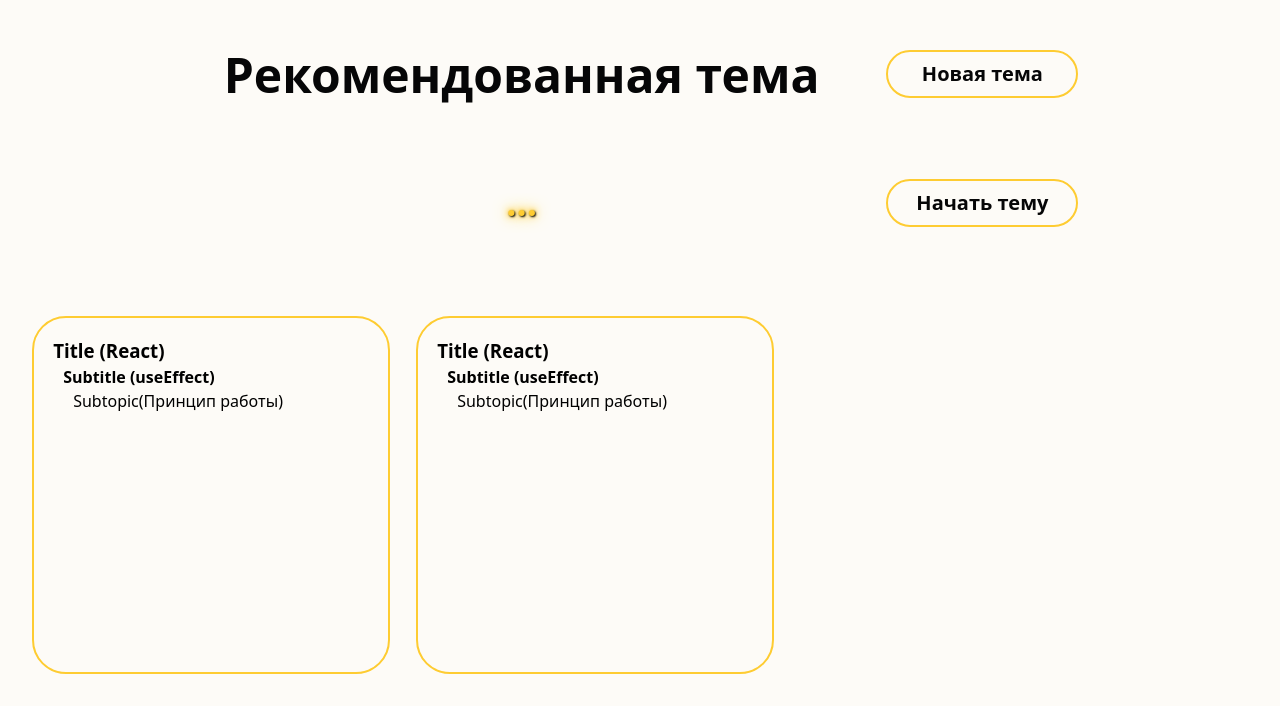
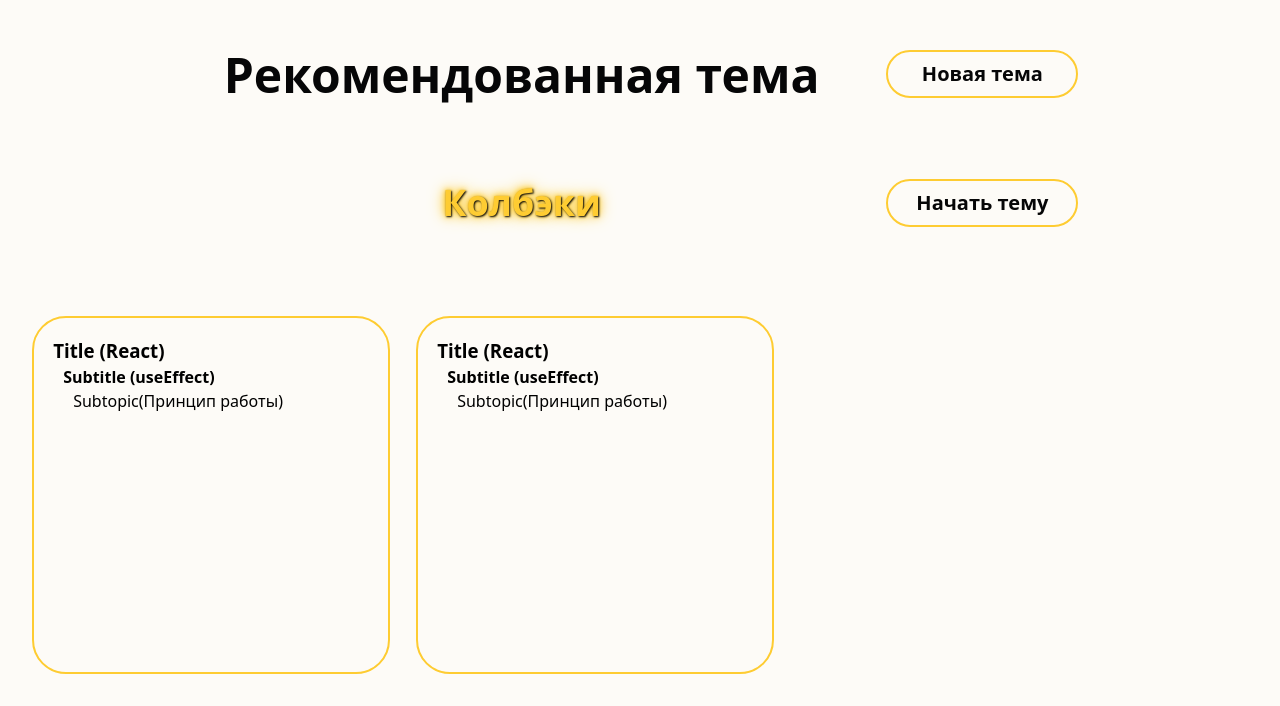
Before and after one commit to nikita-shpikin/replay-coach, a website built with Vite: page index.html in a window 1280 px wide. Shown: the part 94-800 px from the top of the page. Built offline with nearby package versions, Linux system fonts and the light colour scheme.

Commit message:
feat(stage-3):  recommended topic (add eslintrc, eslintignore, random selection of topics relative to their completions)

```diff
--- a/index.html
+++ b/index.html
@@ -52,7 +52,7 @@
 					</div>
 
 					<div class="setting__content-block">
-						<h2 class="setting__subtitle">...</h2>
+						<h2 class="setting__subtitle">.</h2>
 
 						<button class="setting__btn" data-js="start-theme">
 							Начать тему
--- a/package.json
+++ b/package.json
@@ -13,6 +13,9 @@
 	"author": "",
 	"license": "ISC",
 	"devDependencies": {
+		"eslint": "^8.57.1",
+		"eslint-config-airbnb-base": "^15.0.0",
+		"eslint-plugin-import": "^2.32.0",
 		"vite": "^6.1.0"
 	}
 }
--- /dev/null
+++ b/src/data/topics.json
@@ -0,0 +1,259 @@
+{
+	"boards": [
+		{
+			"id": 1,
+			"title": "JavaScript",
+			"topics": [
+				{
+					"id": 101,
+					"title": "Фундамент языка",
+					"subtopics": [
+						{
+							"id": 10101,
+							"title": "Типы данных и приведение типов",
+							"completed": 1,
+							"items": [
+								"примитивы vs объекты",
+								"приведение типов (implicit/explicit)",
+								"coercion, falsy/truthy",
+								"разница strict / non-strict контекста"
+							]
+						},
+						{
+							"id": 10102,
+							"title": "Работа с событиями",
+							"completed": 0,
+							"items": ["CustomEvent, addEventListener"]
+						},
+						{
+							"id": 10103,
+							"title": "Переменные, область видимости, hoisting",
+							"completed": 1,
+							"items": [
+								"var / let / const",
+								"TDZ (temporal dead zone)",
+								"globalThis"
+							]
+						},
+						{
+							"id": 10104,
+							"title": "Функции",
+							"completed": 0,
+							"items": [
+								"function declaration vs expression",
+								"стрелочные функции (включая особенности this)",
+								"arguments vs rest parameters",
+								"IIFE",
+								"архитектурные сценарии (модули, async IIFE)"
+							]
+						},
+						{
+							"id": 10105,
+							"title": "Контекст this",
+							"completed": 0,
+							"items": [
+								"как определяется this в разных контекстах",
+								"потеря контекста (колбэки, классы)",
+								"bind, call, apply",
+								"this в стрелочных функциях"
+							]
+						},
+						{
+							"id": 10106,
+							"title": "Замыкания (Closures)",
+							"completed": 0,
+							"items": [
+								"замыкания и область видимости",
+								"архитектурные применения: дебаунс, троттлинг",
+								"приватность данных"
+							]
+						},
+						{
+							"id": 10107,
+							"title": "Каррирование",
+							"completed": 0,
+							"items": [
+								"многоступенчатые вызовы (f(a)(b)(c))",
+								"применение в HOF"
+							]
+						},
+						{
+							"id": 10108,
+							"title": "Функции высшего порядка",
+							"completed": 0,
+							"items": [
+								"что это",
+								"композиция функций",
+								"собственная реализация map/filter/reduce"
+							]
+						},
+						{
+							"id": 10109,
+							"title": "Мемоизация",
+							"completed": 0,
+							"items": [
+								"универсальный кеш для любых аргументов",
+								"async-мемоизация"
+							]
+						},
+						{
+							"id": 10110,
+							"title": "Error Handling",
+							"completed": 0,
+							"items": [
+								"try / catch",
+								"throw",
+								"проброс ошибок",
+								"кастомные Error-классы",
+								"async try/catch"
+							]
+						}
+					]
+				},
+				{
+					"id": 102,
+					"title": "Асинхронность и промисы",
+					"subtopics": [
+						{ "id": 10201, "title": "Колбэки", "completed": 0, "items": [] },
+						{
+							"id": 10202,
+							"title": "Промисы",
+							"completed": 0,
+							"items": [
+								"создание, then/catch/finally",
+								"цепочки промисов",
+								"методы: Promise.all, Promise.allSettled, Promise.race, Promise.any"
+							]
+						},
+						{
+							"id": 10203,
+							"title": "async / await",
+							"completed": 0,
+							"items": [
+								"обработка ошибок",
+								"параллельное выполнение запросов",
+								"Promise.all, allSettled, race"
+							]
+						}
+					]
+				},
+				{
+					"id": 103,
+					"title": "Работа с коллекциями и данными",
+					"subtopics": [
+						{
+							"id": 10301,
+							"title": "Массивы",
+							"completed": 0,
+							"items": [
+								"map, filter, reduce, sort",
+								"some, every",
+								"find, findIndex",
+								"flat, flatMap",
+								"slice, splice",
+								"includes vs indexOf",
+								"reduce, groupBy, Set/Map"
+							]
+						},
+						{
+							"id": 10302,
+							"title": "Объекты",
+							"completed": 0,
+							"items": [
+								"деструктуризация",
+								"spread / rest",
+								"Object.freeze, Object.seal",
+								"shallow vs deep copy",
+								"Object.entries, Object.values",
+								"Optional chaining (?.)",
+								"Nullish coalescing (??)"
+							]
+						},
+						{
+							"id": 10303,
+							"title": "Set, Map, WeakSet, WeakMap",
+							"completed": 0,
+							"items": ["зачем нужны", "основные методы"]
+						},
+						{
+							"id": 10304,
+							"title": "JSON",
+							"completed": 0,
+							"items": ["JSON.stringify, JSON.parse", "replacer, reviver"]
+						}
+					]
+				},
+				{
+					"id": 104,
+					"title": "Работа с текстом и датами",
+					"subtopics": [
+						{
+							"id": 10401,
+							"title": "Работа со строками",
+							"completed": 0,
+							"items": [
+								"шаблонные строки",
+								"slice, substring",
+								"includes, startsWith, endsWith",
+								"split, join",
+								"replace, replaceAll"
+							]
+						},
+						{
+							"id": 10402,
+							"title": "Дата и время (Date API)",
+							"completed": 0,
+							"items": [
+								"создание дат",
+								"методы getDate, getMonth, getFullYear",
+								"вычисление разницы дат"
+							]
+						}
+					]
+				},
+				{
+					"id": 105,
+					"title": "Структура кода и архитектура",
+					"subtopics": [
+						{
+							"id": 10501,
+							"title": "Циклы и итерация",
+							"completed": 0,
+							"items": [
+								"for, while, do-while",
+								"for…of",
+								"for…in",
+								"break, continue"
+							]
+						},
+						{
+							"id": 10502,
+							"title": "Модули",
+							"completed": 0,
+							"items": ["import/export", "ES-модули vs CommonJS"]
+						}
+					]
+				}
+			]
+		},
+		{
+			"id": 2,
+			"title": "React",
+			"topics": [
+				{
+					"id": 201,
+					"title": "React XXX",
+					"subtopics": [
+						{
+							"id": 10101,
+							"title": "XXXX",
+							"completed": 2,
+							"items": ["XXX"]
+						}
+					]
+				}
+			],
+			"completed": 0
+		}
+	]
+}
--- a/src/scripts/main.js
+++ b/src/scripts/main.js
@@ -1,3 +1,5 @@
+import boards from '../data/topics.json'
+import { getRecommendedTopic } from './module/recommendTopic'
 import { loadTheme } from './module/settingsStore'
 import { initSwitcherTheme } from './module/themeManager'
 
@@ -6,4 +8,5 @@ const switcherTag = document.querySelector('.setting__switcher')
 document.addEventListener('DOMContentLoaded', () => {
 	loadTheme()
 	initSwitcherTheme(switcherTag)
+	getRecommendedTopic(boards)
 })
--- /dev/null
+++ b/src/scripts/module/recommendTopic.js
@@ -0,0 +1,70 @@
+export function getRecommendedTopic(json) {
+	const btnNewTheme = document.querySelector(`[data-js='new-theme']`)
+	const subTitle = document.querySelector('.setting__subtitle')
+	const subTitleList = document.querySelector('.setting__subtitle-list')
+	// Весь массив тем
+	const subtopics = json.boards.flatMap(board =>
+		board.topics.flatMap(topic => topic.subtopics)
+	)
+
+	const uniqueTheme = new Set([])
+
+	btnNewTheme.addEventListener('click', async () => {
+		await waitTopic()
+
+		showTopic()
+	})
+
+	//Перебор массива
+	async function waitTopic() {
+		for (let index = 0; index < subtopics.length; index++) {
+			await new Promise(resolve => setTimeout(resolve, 50))
+
+			subTitle.textContent = subtopics[index].title
+		}
+	}
+
+	// Выбор и вывод темы
+	function showTopic() {
+		const item = getRandomTheme(subtopics)
+
+		subTitle.textContent = item.title
+
+		const event = new CustomEvent('topicSelected', {
+			detail: item,
+		})
+
+		document.dispatchEvent(event)
+	}
+
+	// Случайная тема с учётом пройденного
+	function getRandomTheme(arr) {
+		// Массив всех завершённых без повторений отфильтрованный от меньшего к большему
+		const completedTimes = [...new Set(arr.map(item => item.completed))].sort(
+			(a, b) => a - b
+		)
+
+		// цикл раз в массиве завершённых
+		for (let time of completedTimes) {
+			// Фильтрация от меньшего к большему по разам
+			const filterArr = arr.filter(item => item.completed === time)
+			// Фильтрация если тема есть в уникальном то без неё
+			const unusedThemes = filterArr.filter(item => !uniqueTheme.has(item))
+
+			// если в массиве есть то рандомное число неиспользованных тем и добавляем в уникальные с возвращением
+			if (unusedThemes.length > 0) {
+				const randomTheme =
+					unusedThemes[Math.floor(Math.random() * unusedThemes.length)]
+				uniqueTheme.add(randomTheme)
+				return randomTheme
+			}
+		}
+
+		// Если все темы использованы — обнуляем уникальные и начинаем рекурсию
+		uniqueTheme.clear()
+
+		return getRandomTheme(arr)
+	}
+
+	showTopic()
+}
--- a/src/scripts/module/themeManager.js
+++ b/src/scripts/module/themeManager.js
@@ -12,7 +12,7 @@ export function initSwitcherTheme(tag) {
 
 		saveTheme(newTheme)
 
-		const event = new CustomEvent('themechange', {
+		const event = new CustomEvent('themeColor', {
 			detail: {
 				theme: newTheme,
 			},
```
Also changed, not shown: .eslintrc.json (added), 2 other files.
